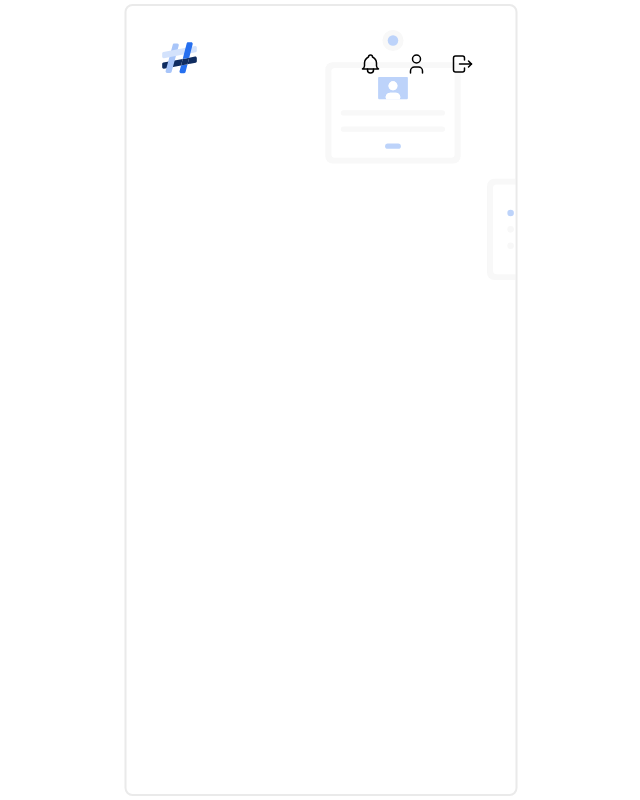
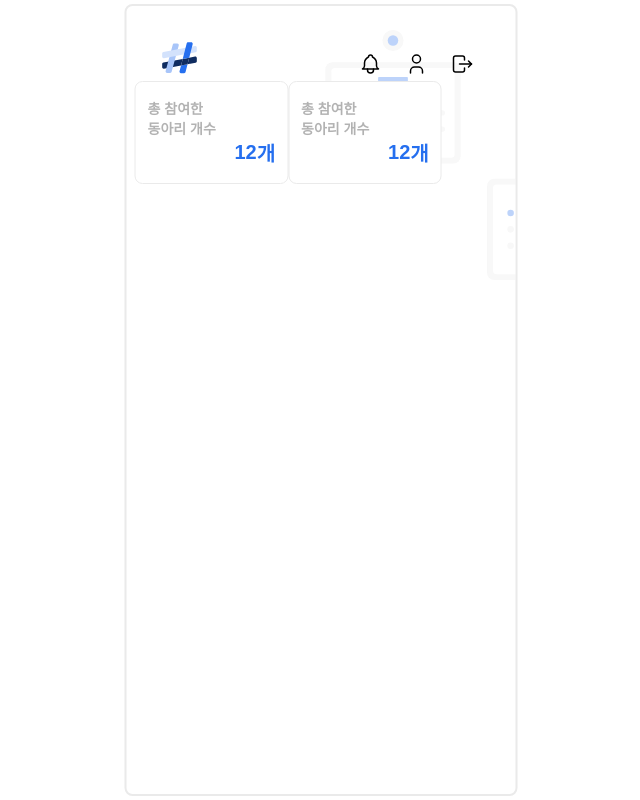
Before and after one commit to Ajou-DB-2024/ProjectNONAME-FE, a Next.js app: page / in a window 1280 px wide. Shown: the whole page, without its empty margins (319-959 px from the left). Built offline with nearby package versions, Linux system fonts and the light colour scheme.

Commit message:
feat(BriefBlock): Comp UI 추가

```diff
--- a/src/app/page.tsx
+++ b/src/app/page.tsx
@@ -1,11 +1,19 @@
 "use client";
 
+import BriefBlock from "@/components/common/BriefBlock";
 import Navbar from "@/components/common/Navbar";
 
 export default function ServiceWrap() {
   return (
     <section>
       <Navbar/>
+      <section style={{
+        display: "flex",
+        flexDirection: "row"
+      }}>
+        <BriefBlock title="총 참여한 동아리 개수" unit="개">{12}</BriefBlock>
+        <BriefBlock title="총 참여한 동아리 개수" unit="개">{12}</BriefBlock>
+      </section>
     </section>
   );
 }
--- /dev/null
+++ b/src/components/common/BriefBlock/index.tsx
@@ -0,0 +1,38 @@
+import { useState, useEffect, useRef } from "react";
+
+import * as S from './style';
+import * as C from '@/constants';
+
+// recoil
+import { useRecoilState, useSetRecoilState, useRecoilValue, ResetRecoilState } from "recoil";
+// import states from "@/core/recoil/states";
+
+// assets
+import {  } from "@tabler/icons-react"
+
+// API
+// import dataAPI from "@data/index"
+
+// constants
+
+// types
+type BriefBlockProps = {
+  title: string,
+  children: string | number,
+  unit: string
+}
+
+// components
+
+
+const BriefBlock: React.FC<BriefBlockProps> = ({ title, children: value, unit }) => {
+  return <S.BriefBlock>
+    <h2>{title}</h2>
+    <S.ValueArea>
+      <span>{value}</span>
+      <span>{unit}</span>
+    </S.ValueArea>
+  </S.BriefBlock>
+};
+
+export default BriefBlock
--- /dev/null
+++ b/src/components/common/BriefBlock/style.ts
@@ -0,0 +1,38 @@
+import styled from "styled-components";
+
+export const BriefBlock = styled.div`
+  display: flex;
+  flex-direction: column;
+  align-items: center;
+  justify-content: center;
+
+  padding: 1rem .75rem;
+
+  border: 1px solid #eaeaea;
+  border-radius: .5rem;
+  background-color: white;
+
+  & h2 {
+    font-size: 0.875rem;
+    font-weight: 700;
+    color: rgba(0, 0, 0, 0.3);
+    word-break: keep-all;
+
+    width: 100%;
+    padding-right: 30%;
+  }
+`;
+
+export const ValueArea = styled.section`
+  width: 100%;
+  display: flex;
+  flex-direction: row;
+  align-items: center;
+  justify-content: flex-end;
+
+  & span {
+    font-size: 1.25rem;
+    font-weight: 700;
+    color: var(--service-color-H);
+  }
+`;
```
